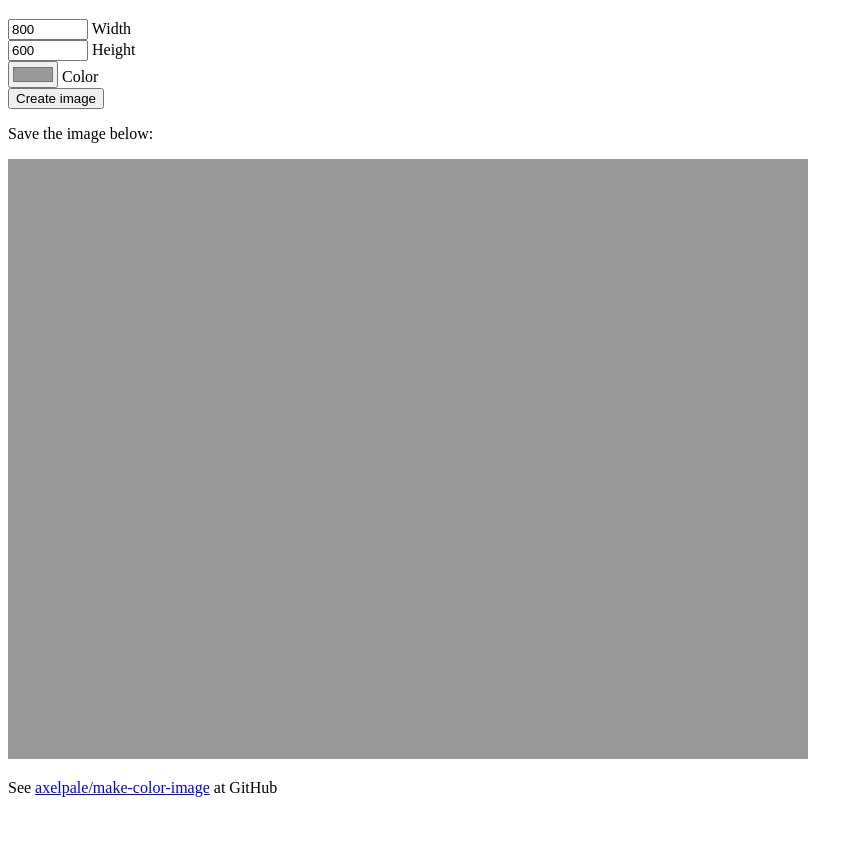
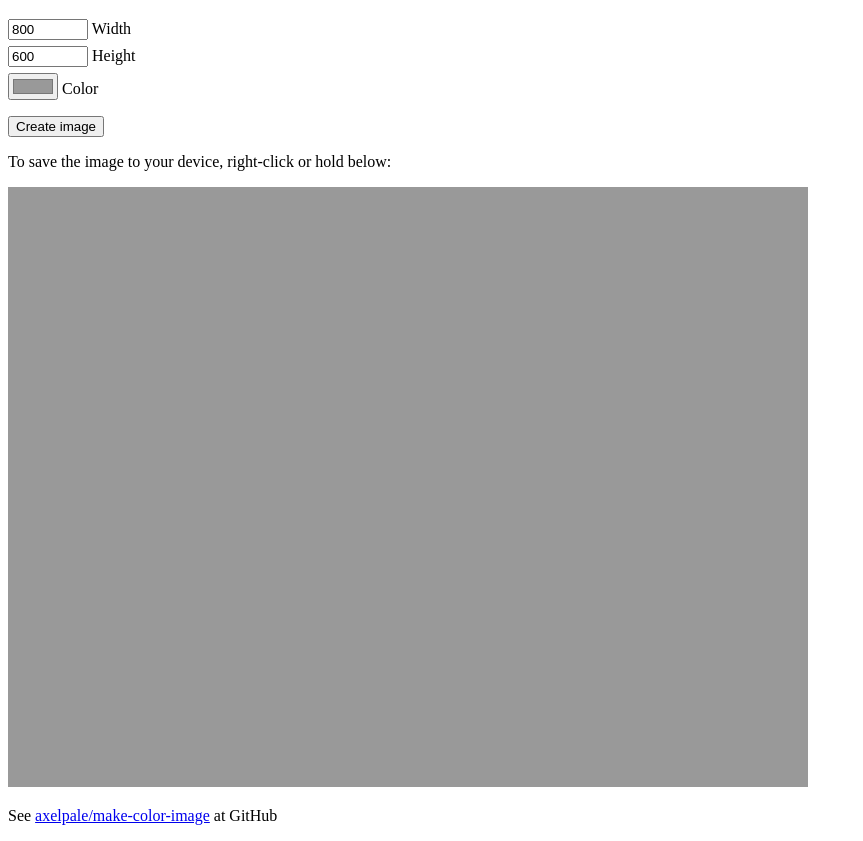
Before and after one commit to axelpale/make-color-image, a website: page index.html in a window 1280 px wide. Shown: the part 61-902 px from the top of the page, without its empty margins (0-863 px from the left). Before the commit the page ends 874 px from the top, so only its background shows below. Drawn offline with Linux system fonts and the light colour scheme.

Commit message:
Improve instructions

```diff
--- a/index.html
+++ b/index.html
@@ -9,28 +9,29 @@
     a:visited { color: #551A8B; }
     a:hover { color: lightblue; }
     a:active { color: lightblue; }
+    .form-block { margin-bottom: 0.38rem; }
   </style>
 </head><body>
   <h1>Make Single-Color Image</h1>
-  <div>
+  <div class="form-block">
     <input type="number" name="imgwidth" id="imgwidth"
            min="1" max="16000" step="1" value="800">
     <label for="imgwidth">Width</label>
   </div>
-  <div>
+  <div class="form-block">
     <input type="number" name="imgheight" id="imgheight"
            min="1" max="16000" step="1" value="600">
     <label for="imgheight">Height</label>
   </div>
-  <div>
+  <div class="form-block">
     <input type="color" name="imgcolor" id="imgcolor"
            value="#999999">
     <label for="imgcolor">Color</label>
   </div>
-  <div>
+  <p>
     <button type="button" id="imgsubmit">Create image</button>
-  </div>
-  <p>Save the image below:</p>
+  </p>
+  <p>To save the image to your device, right-click or hold below:</p>
   <canvas width="800" height="600" id="imgcanvas"></canvas>
 
   <p>See <a href="https://github.com/axelpale/make-color-image">axelpale/make-color-image</a> at GitHub</p>
```
